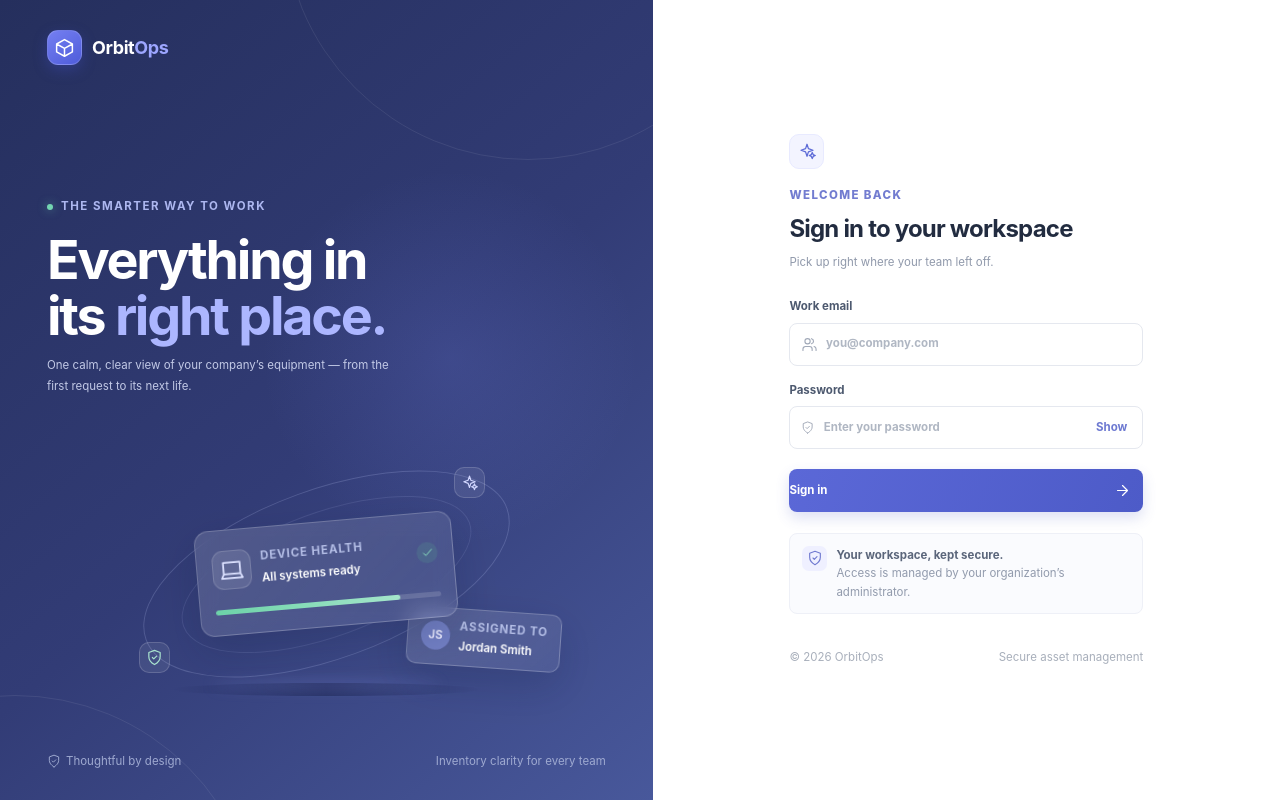
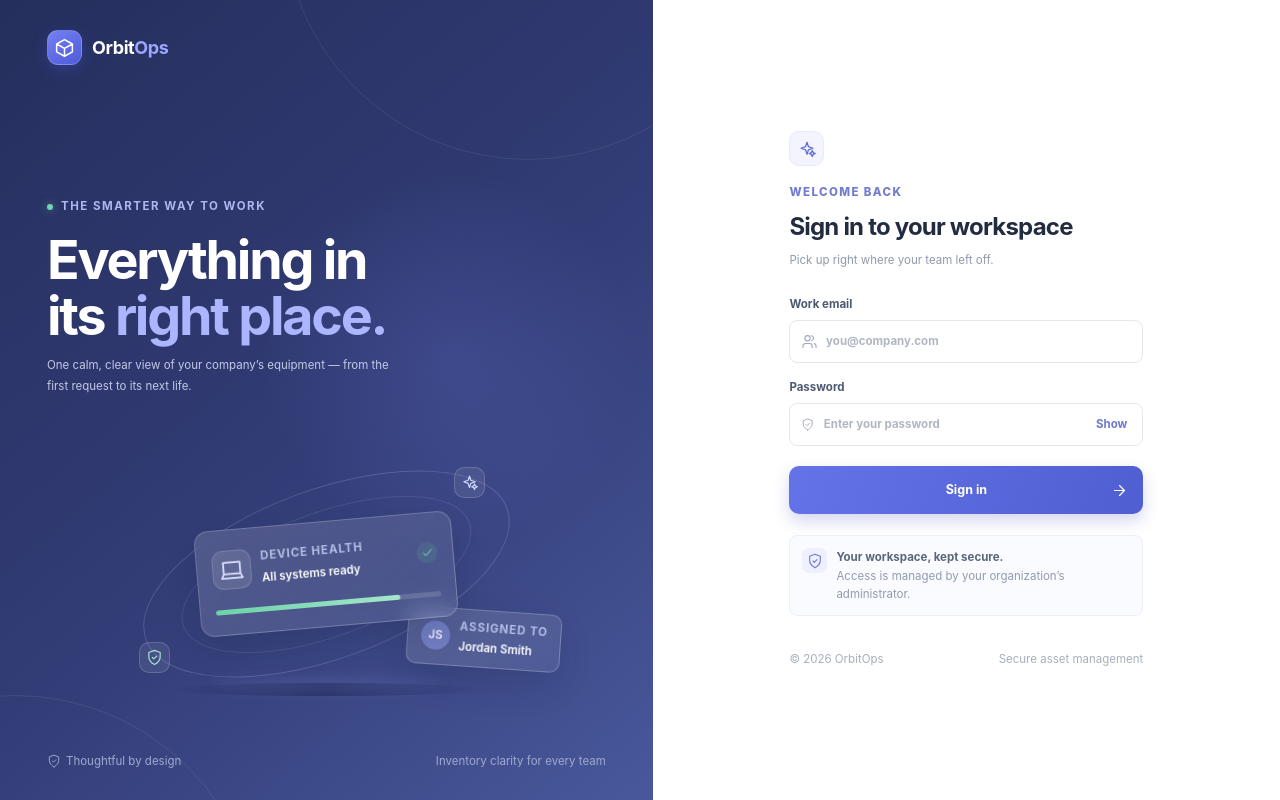
Before and after one commit to Rathana-SOKHA/it-asset-management-frontend, a React (Vite) app: page /login in a window 1280 px wide. Built offline with nearby package versions, Linux system fonts and the light colour scheme.

Commit message:
feat: fix login ui

```diff
--- a/src/App.css
+++ b/src/App.css
@@ -15,7 +15,6 @@
 .nav-link:hover { color: #fff; background: rgb(255 255 255 / 6%); }
 .nav-link-active { color: #fff; background: linear-gradient(105deg,rgb(106 119 244 / 24%),rgb(106 119 244 / 11%)); box-shadow: inset 2px 0 #929bff; }
 .nav-link-active > svg { color: #b6bbff; }
-.nav-soon { margin-left: auto; padding: 3px 6px; color: #a7dfca; border: 1px solid rgb(112 201 163 / 20%); border-radius: 5px; background: rgb(72 165 129 / 12%); font-size: 11.5px; font-weight: 750; letter-spacing: .5px; }
 .sidebar-bottom { margin-top: auto; }
 .profile-button { display: flex; width: 100%; align-items: center; gap: 10px; padding: 11px 8px 4px; color: #fff; border: 0; border-top: 1px solid rgb(255 255 255 / 9%); background: transparent; text-align: left; }
 .profile-button > svg { margin-left: auto; color: #8290b0; }
@@ -413,8 +412,8 @@
 .login-trust { position: relative; z-index: 2; display: flex; justify-content: space-between; color: #9ea9d0; font-size: 11.5px; }.login-trust > span:first-child { display: flex; align-items: center; gap: 5px; }
 .login-form-side { display: grid; min-height: 100vh; place-items: center; padding: 36px; background: #fff; }.login-form-wrap { width: 100%; max-width: 354px; }
 .login-mobile-brand { display: none; }.login-heading { margin-bottom: 27px; }.login-welcome-icon { display: grid; width: 35px; height: 35px; margin-bottom: 18px; place-items: center; color: #5d6bd7; border: 1px solid #e8eaff; border-radius: 10px; background: #f3f4ff; }.login-heading > p { margin: 0 0 7px; color: #727cd0; font-size: 11.5px; font-weight: 760; letter-spacing: 1.4px; }.login-heading h2 { margin: 0; color: #222c40; font-size: 24px; font-weight: 700; letter-spacing: -.8px; }.login-heading > span:last-child { display: block; margin-top: 7px; color: #9099ab; font-size: 11.5px; }
-.login-form { display: grid; gap: 16px; }.login-field { display: grid; gap: 7px; color: #4d596f; font-size: 11.5px; font-weight: 650; }.login-input-wrap { display: flex; height: 43px; align-items: center; gap: 9px; padding: 0 11px; color: #a1a9b8; border: 1px solid #e5e8ef; border-radius: 8px; background: #fff; transition: border-color .16s,box-shadow .16s; }.login-input-wrap:focus-within { border-color: #9ea8ee; box-shadow: 0 0 0 3px rgb(97 111 220 / 10%); }.login-input-wrap input { width: 100%; min-width: 0; color: #344056; border: 0; outline: 0; background: transparent; font-size: 11.5px; }.login-input-wrap input::placeholder { color: #b0b7c3; }.password-toggle { padding: 4px; color: #6d79d1; border: 0; background: transparent; font-size: 11.5px; font-weight: 650; }
-.login-submit { display: flex; height: 43px; align-items: center; justify-content: center; gap: 9px; margin-top: 4px; color: #fff; border: 0; border-radius: 8px; background: linear-gradient(110deg,#5b68d7,#4d5bc8); box-shadow: 0 6px 14px rgb(76 89 198 / 19%); font-size: 11.5px; font-weight: 670; transition: background .15s,transform .15s; }.login-submit:hover:not(:disabled) { transform: translateY(-1px); background: #4857c4; }.login-submit > svg { margin-left: auto; margin-right: 12px; }.login-submit > .spinner { margin-right: auto; margin-left: 12px; }
+.login-form { display: grid; gap: 16px; }.login-field { display: grid; gap: 7px; color: #4d596f; font-size: 11.5px; font-weight: 650; }.login-input-wrap { display: flex; height: 43px; align-items: center; gap: 9px; padding: 0 11px; color: #a1a9b8; border: 1px solid #e5e8ef; border-radius: 8px; background: #fff; transition: border-color .16s,box-shadow .16s; }.login-input-wrap:focus-within { border-color: #9ea8ee; box-shadow: 0 0 0 3px rgb(97 111 220 / 10%); }.login-input-wrap input { width: 100%; min-width: 0; color: #344056; border: 0; outline: 0; background: transparent; font-size: 11.5px; }.login-input-wrap input::placeholder { color: #b0b7c3; }.login-input-wrap input:-webkit-autofill,.login-input-wrap input:-webkit-autofill:hover,.login-input-wrap input:-webkit-autofill:focus,.login-input-wrap input:autofill { -webkit-text-fill-color: #344056; -webkit-box-shadow: 0 0 0 1000px #fff inset; box-shadow: 0 0 0 1000px #fff inset; transition: background-color 9999s ease-out; }.password-toggle { padding: 4px; color: #6d79d1; border: 0; background: transparent; font-size: 11.5px; font-weight: 650; }
+.login-submit { position: relative; display: flex; width: 100%; height: 48px; align-items: center; justify-content: center; gap: 9px; margin-top: 4px; color: #fff; border: 0; border-radius: 10px; background: linear-gradient(110deg,#6473e8,#4f5fd1); box-shadow: 0 7px 16px rgb(76 89 198 / 24%); font-size: 12.5px; font-weight: 670; transition: background .15s,transform .15s,box-shadow .15s; }.login-submit:hover:not(:disabled) { transform: translateY(-1px); background: linear-gradient(110deg,#5364d8,#4353c1); box-shadow: 0 9px 20px rgb(76 89 198 / 30%); }.login-submit > svg { position: absolute; right: 15px; margin: 0; }.login-submit > .spinner { margin: 0; }
 .login-error { display: flex; align-items: flex-start; gap: 8px; padding: 10px; color: #a64451; border: 1px solid #f1dade; border-radius: 7px; background: #fff6f7; font-size: 11.5px; line-height: 1.5; }.login-error svg { flex: 0 0 auto; }.login-help { display: flex; align-items: flex-start; gap: 9px; margin-top: 21px; padding: 12px; border: 1px solid #eef0f7; border-radius: 8px; background: #fafbfe; }.login-help-icon { display: grid; width: 25px; height: 25px; flex: 0 0 auto; place-items: center; color: #707ad0; border-radius: 7px; background: #eff0ff; }.login-help p { margin: 0; color: #929bad; font-size: 11.5px; line-height: 1.6; }.login-help strong { color: #5b667b; font-size: 11.5px; font-weight: 650; }.login-bottom { display: flex; justify-content: space-between; margin-top: 35px; color: #a8afbb; font-size: 11.5px; }
 
 /* Miscellaneous screens */
--- a/src/components/layouts/AppLayout.tsx
+++ b/src/components/layouts/AppLayout.tsx
@@ -126,7 +126,6 @@ export default function AppLayout({ token, user, onLogout }: AppLayoutProps) {
                 >
                   <Icon name={item.icon} size={18} />
                   <span>{item.label}</span>
-                  {item.path === "/audits" && <span className="nav-soon">LIVE</span>}
                 </NavLink>
               ))}
             </div>
--- a/src/features/auth/pages/Login.tsx
+++ b/src/features/auth/pages/Login.tsx
@@ -63,7 +63,11 @@ export default function Login({ onLogin }: LoginProps) {
             {error && <div className="login-error" role="alert"><Icon name="activity" size={17} /><span>{error}</span></div>}
             <label className="login-field"><span>Work email</span><span className="login-input-wrap"><Icon name="users" size={17} /><input type="email" value={email} onChange={(event) => setEmail(event.target.value)} required autoComplete="username" placeholder="you@company.com" /></span></label>
             <label className="login-field"><span>Password</span><span className="login-input-wrap"><Icon name="shield" size={17} /><input type={showPassword ? "text" : "password"} value={password} onChange={(event) => setPassword(event.target.value)} required autoComplete="current-password" placeholder="Enter your password" /><button type="button" className="password-toggle" onClick={() => setShowPassword((value) => !value)}>{showPassword ? "Hide" : "Show"}</button></span></label>
-            <button type="submit" className="login-submit" disabled={loading}>{loading ? <><span className="spinner spinner-light" /> Signing you in...</> : <>Sign in <Icon name="arrow-right" size={17} /></>}</button>
+            <button type="submit" className="login-submit" disabled={loading}>
+              {loading
+                ? <><span className="spinner spinner-light" /><span>Signing you in...</span></>
+                : <><span>Sign in</span><Icon name="arrow-right" size={17} /></>}
+            </button>
           </form>
           <div className="login-help"><span className="login-help-icon"><Icon name="shield" size={16} /></span><p><strong>Your workspace, kept secure.</strong><br />Access is managed by your organization’s administrator.</p></div>
           <div className="login-bottom"><span>© {new Date().getFullYear()} OrbitOps</span><span>Secure asset management</span></div>
```
